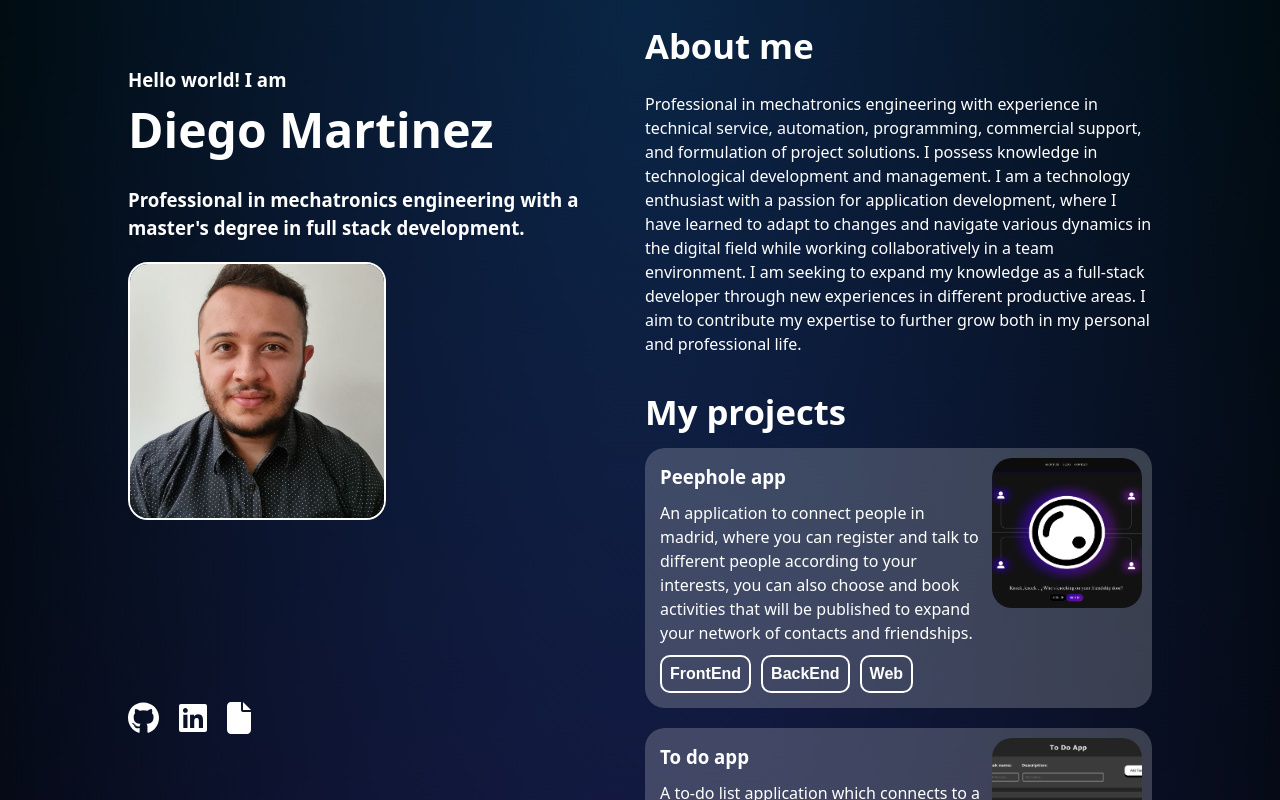
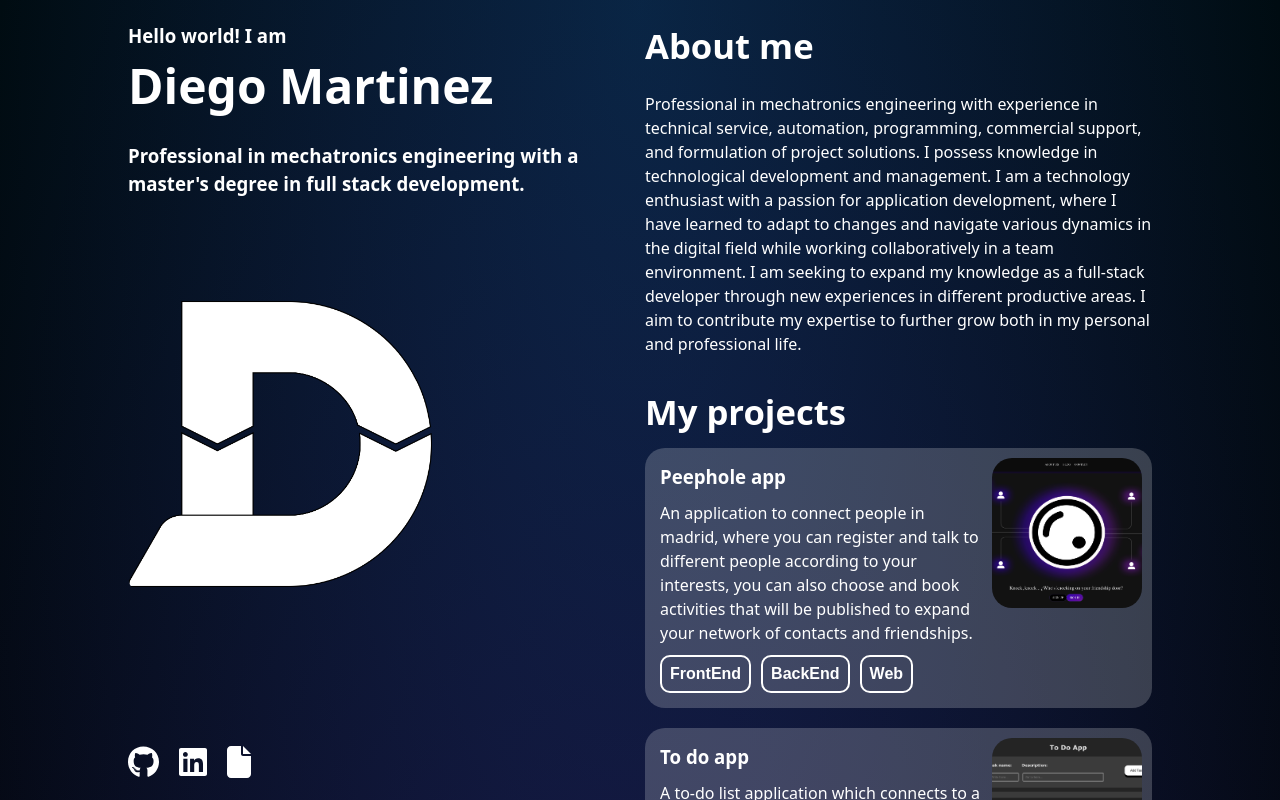
Before and after one commit to DiegoMartinezRey/Portfolio, a React (Vite) app: page / in a window 1280 px wide. Shown: the top 800 px of the page. Built offline with nearby package versions, Linux system fonts and the light colour scheme.

Commit message:
Change icon and image

```diff
--- a/index.html
+++ b/index.html
@@ -2,11 +2,7 @@
 <html lang="en">
   <head>
     <meta charset="UTF-8" />
-    <link
-      rel="icon"
-      type="image/svg+xml"
-      href="/public/images/image_profile.jpg"
-    />
+    <link rel="icon" type="image/svg+xml" href="/public/images/logo.png" />
     <meta name="viewport" content="width=device-width, initial-scale=1.0" />
     <title>Diego Martinez</title>
   </head>
--- a/src/containers/Header/Header.css
+++ b/src/containers/Header/Header.css
@@ -17,13 +17,17 @@
 }
 
 .profileImage {
-  background-color: white;
-  border: 2px solid white;
-  width: 50%;
+  /* background-color: white;
+  border: 2px solid white; */
+  width: 60%;
   min-width: 200px;
   aspect-ratio: 1/1;
   border-radius: 20px;
-  object-fit: cover;
+  object-fit: contain;
+}
+
+.boxEmpty {
+  height: 50px;
 }
 
 .iconFlex {
--- a/src/containers/Header/Header.jsx
+++ b/src/containers/Header/Header.jsx
@@ -18,12 +18,11 @@ const Header = () => {
               Professional in mechatronics engineering with a master's degree in
               full stack development.
             </h3>
-            <img
-              className="profileImage"
-              src="/images/image_profile.jpg"
-              alt=""
-            />
           </div>
+        </div>
+        <div>
+          <img className="profileImage" src="/images/logo_white.png" alt="" />
+          <div className="boxEmpty"></div>
         </div>
         <div className="iconFlex">
           <FontAwesomeIcon
```
Also changed, not shown: public/images/logo.png (added), public/images/logo_white.png (added).
